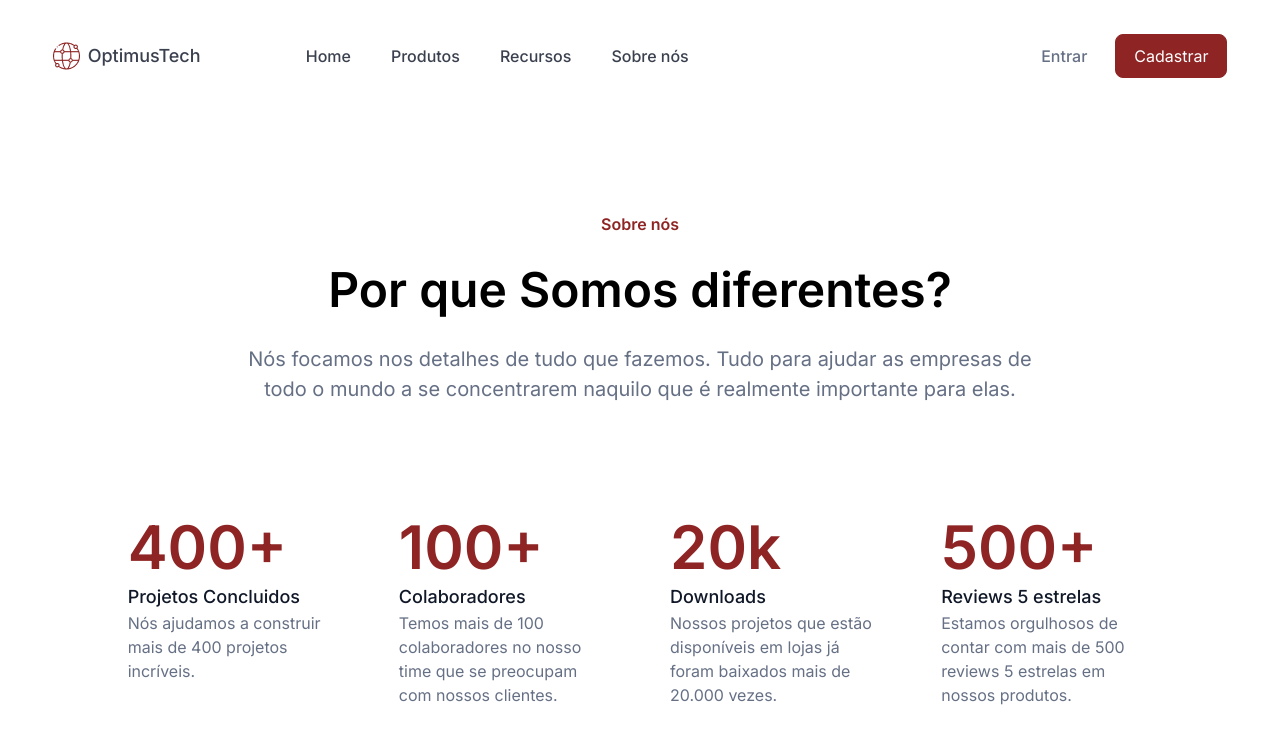
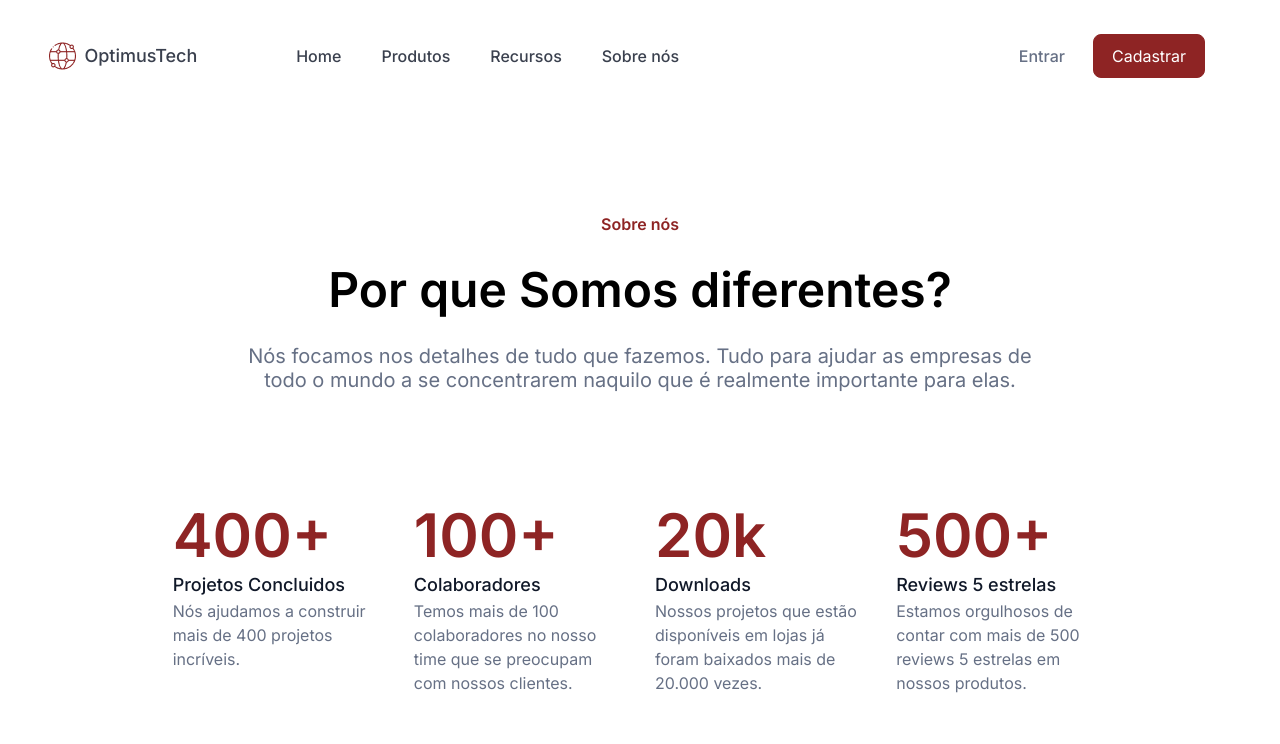
Before and after one commit to r-amaral/7-Days-of-Code, a plain HTML site: page index.html in a window 1280 px wide. Drawn offline with Linux system fonts and the light colour scheme.

Commit message:
Alteração nas tags de metrics e no seu css

```diff
--- a/index.html
+++ b/index.html
@@ -35,11 +35,11 @@
     </header>
     <main>
         <section class='about-us'>
-            <p>Sobre nós</p>
+            <span>Sobre nós</span>
             <h1>Por que Somos diferentes?</h1>
-            <h2>Nós focamos nos detalhes de tudo que fazemos. Tudo para ajudar as empresas de todo o mundo a se
+            <p>Nós focamos nos detalhes de tudo que fazemos. Tudo para ajudar as empresas de todo o mundo a se
                 concentrarem naquilo que é realmente importante para elas.
-            </h2>
+            </p>
         </section>
 
         <section class='metrics'>
--- a/styles/header.css
+++ b/styles/header.css
@@ -6,11 +6,12 @@
     font-family: 'Inter';
 }
 
+
 .nav-container {
     display: flex;
     justify-content: space-around;
     align-items: center;
-    width: 100vw;
+    width: 98vw;
     height: 14vh;
     background-color: #ffffff;
 }
@@ -23,9 +24,7 @@
 }
 
 .nav-logo p {
-    /* width: 113px; */
     height: 24px;
-
     color: #3A404E;
     font-weight: 500;
     font-size: 18px;
@@ -99,7 +98,7 @@
     margin-top: 100px;
 }
 
-.about-us p {
+.about-us span {
     color: #8E2424;
     font-style: normal;
     font-weight: 600;
@@ -114,11 +113,10 @@
     line-height: 60px;
 }
 
-.about-us h2 {
+.about-us p {
     font-style: normal;
     font-weight: 400;
     font-size: 20px;
-    line-height: 150%;
     text-align: center;
     width: 790px;
     color: #667085;
@@ -127,10 +125,10 @@
 
 .metrics {
     display: flex;
-    align-items: flex-start;
     justify-content: center;
+    flex-wrap: wrap;
     margin: 107px 112px 0 112px;
-    gap: 60px;
+    gap: 30px;
 }
 
 .metric-items{
```
